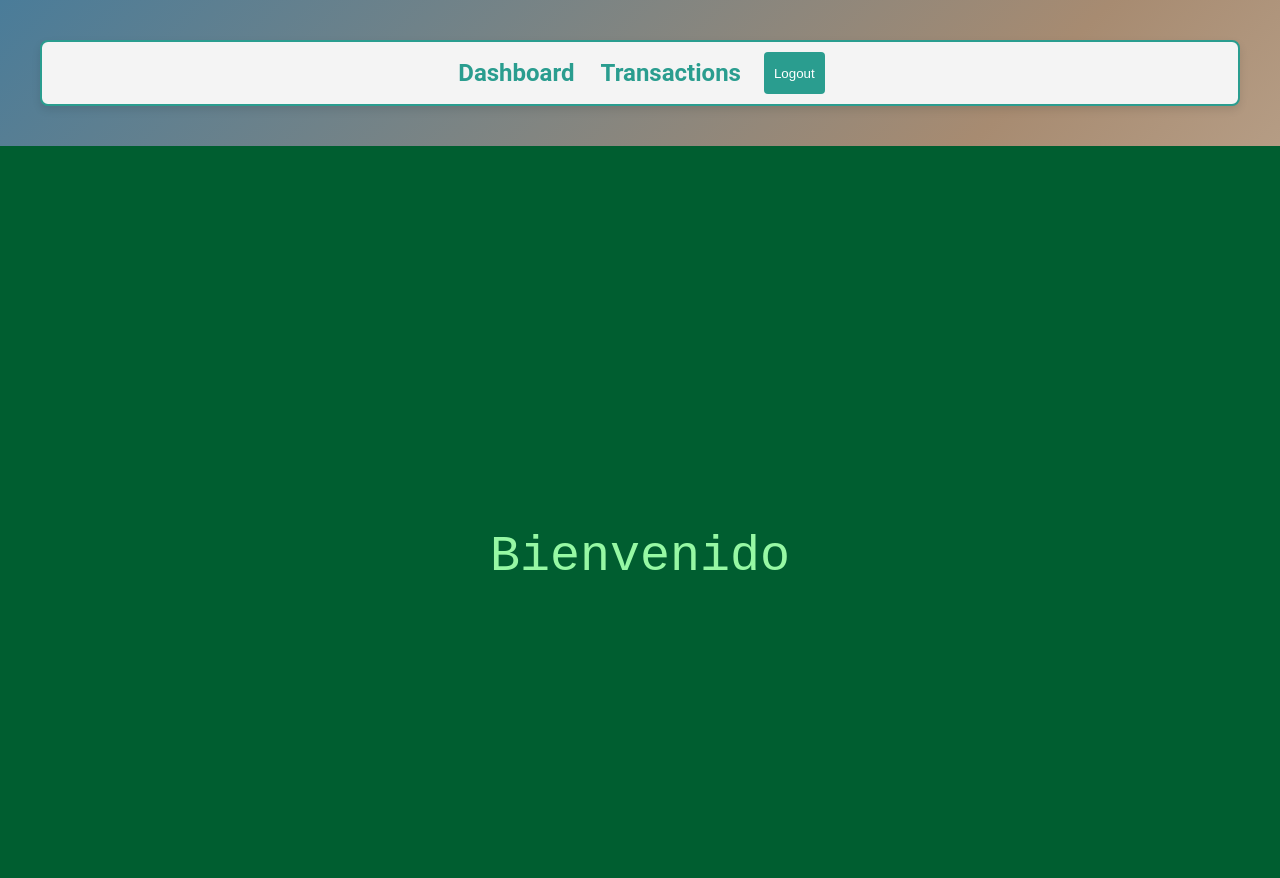
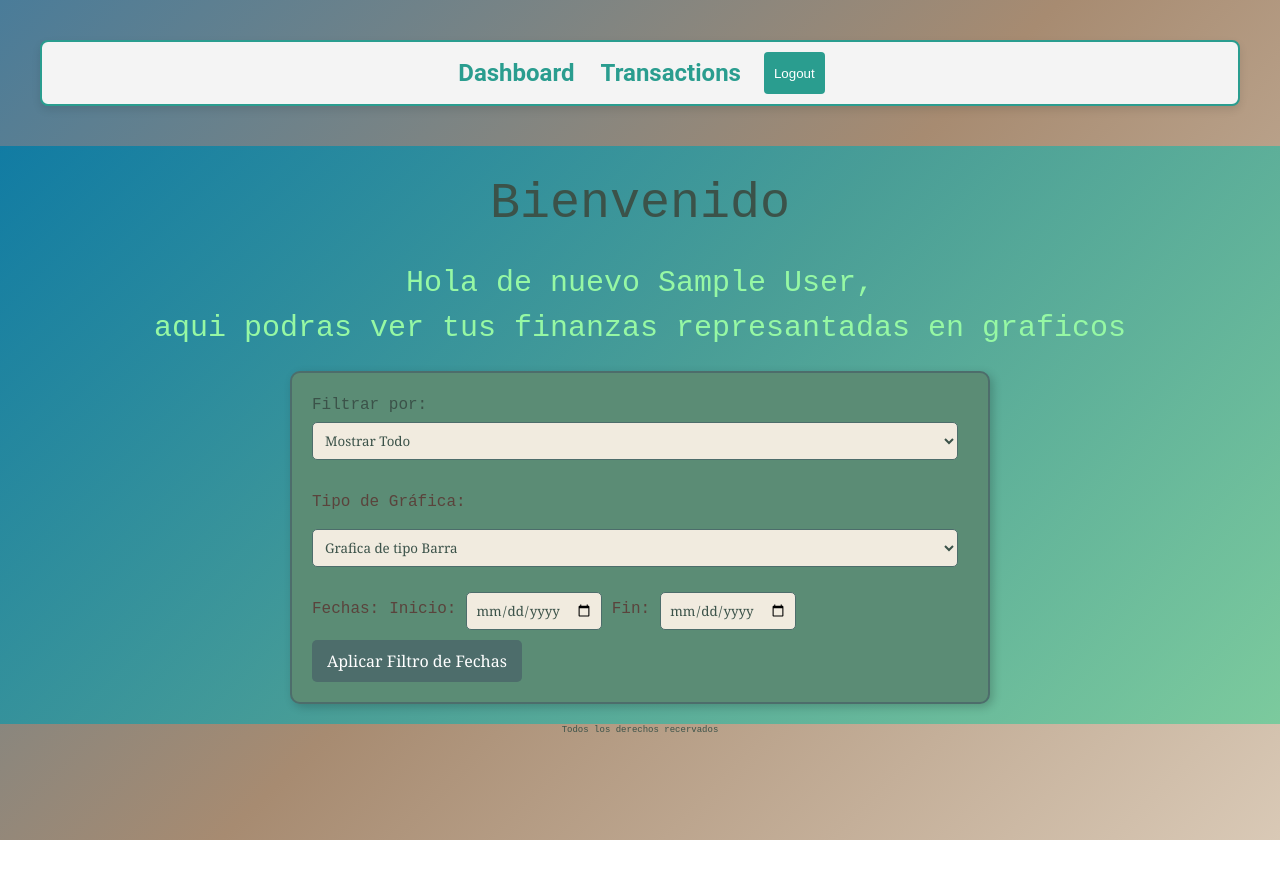
Before and after one commit to JoCh08/Finanzas-personales, a Vue app: page / in a window 1280 px wide. Shown: the top 878 px of the page. After the commit the page ends 840 px from the top, so only its background shows below. Built offline with nearby package versions, Linux system fonts and the light colour scheme; no server answers; the database is empty; sample sign-in values are in the browser's storage.

Commit message:
implementacion de filtros y grafica  varias se espera corregir varios errores en el siguiente commit y posiblemente ultimo

```diff
--- a/src/components/Auth.vue
+++ b/src/components/Auth.vue
@@ -125,7 +125,8 @@
     margin: auto;
     text-align: center;
     padding: 2rem;
-    background-color: #507b71; /* Azul jade suave */
+    background-color: rgba(80, 123, 113, 0.6);
+ /* Azul jade suave */
     border-radius: 10px;
     box-shadow: 0 4px 10px rgba(0, 0, 0, 0.3);
     color: #f4f1ea; /* Texto en color claro */
--- a/src/components/AuthAnimacion.vue
+++ b/src/components/AuthAnimacion.vue
@@ -178,10 +178,13 @@ export default {
 .animacion-graficos {
     display: none;
 
+
 }
 @media (min-width: 768px ) {
     .animacion-graficos {
         display: block;
+
+    background: linear-gradient(to right, #d7ccc8, #ffe0b2);
 
     }
 }
--- a/src/components/Dashboard.vue
+++ b/src/components/Dashboard.vue
@@ -8,18 +8,27 @@ import { onAuthStateChanged } from "firebase/auth";
 import BarChart from "../components/BarChart.vue"; // Componente para mostrar el gráfico de barras
 import { auth } from "@/firebase"; // Importación de la autenticación de Firebase
 
+const { user } = useAuth()
+
+const filterType = ref("all");
+const chartType = ref("bar");
+const startDate = ref("");
+const endDate = ref("");
+
 // Estado reactivo para almacenar los datos del gráfico
 const chartData = ref({
+    filterTypedata: filterType ,
+    chartTypedata: chartType,
     labels: [], // Fechas únicas en el eje X
     datasets: [
         {
             label: "Gastos",
-            backgroundColor: "rgb(255, 99, 132)",
+            backgroundColor: "rgb(0, 123, 167)", // Azul jade fuerte
             data: [] // Total de gastos por cada fecha en `labels`
         },
         {
             label: "Ingresos",
-            backgroundColor: "rgb(54, 162, 235)",
+            backgroundColor: "rgb(102, 204, 153)", // Verde jade suave
             data: [] // Total de ingresos por cada fecha en `labels`
         }
     ]
@@ -28,6 +37,25 @@ const chartData = ref({
 // Inicializar la base de datos de Firebase
 const db = getDatabase();
 
+
+
+const collectData = () => {
+    console.log("Filter Type:" + filterType.value);
+    console.log("Chart Type:" + chartType.value);
+    console.log("Start Date:" + startDate.value);
+    console.log("End Date:" + endDate.value);
+
+    if (startDate.value && endDate.value) {
+        if (startDate.value > endDate.value) {
+            console.log("La fecha de inicio no puede ser mayor a la fecha de fin");
+            alert("La fecha de inicio no puede ser mayor a la fecha de fin");
+            return;
+        }
+    }
+
+    fetchData(user.value.uid);
+};
+
 const fetchData = (userUid) => {
     const transactionsRef = dbRef(db, `transactions/${userUid}`);
 
@@ -35,63 +63,58 @@ const fetchData = (userUid) => {
         const data = snapshot.val();
         if (!data) return console.log("No hay datos");
 
-        // Objeto para agrupar los totales de ingresos y gastos por fecha
-        const groupedData = {};
+        // Resetear los datos del gráfico
+        chartData.value.labels = [];
+        chartData.value.datasets[0].data = []; // Gastos
+        chartData.value.datasets[1].data = []; // Ingresos
 
-        // Recorrer cada transacción y agrupar por fecha
+        let currentFecha = null; // Fecha actual en el recorrido
+        let sumGastos = 0; // Suma acumulada de gastos para la fecha actual
+        let sumIngresos = 0; // Suma acumulada de ingresos para la fecha actual
+
+        // Recorrer los datos transaccionales
         for (const key in data) {
             const { type, amount, date } = data[key];
             const formattedDate = new Date(date).toISOString().slice(0, 10); // Formato 'YYYY-MM-DD'
 
-            // Inicializar la fecha en `groupedData` si no existe
-            if (!groupedData[formattedDate]) {
-                groupedData[formattedDate] = { ingresos: 0, gastos: 0 };
+            // Si cambia la fecha, guardar los resultados y resetear acumuladores
+            if (currentFecha !== formattedDate) {
+                if (currentFecha) {
+                    // Agregar datos acumulados para la fecha anterior
+                    chartData.value.labels.push(currentFecha);
+                    chartData.value.datasets[0].data.push(sumGastos); // Gastos
+                    chartData.value.datasets[1].data.push(sumIngresos); // Ingresos
+                }
+
+                // Actualizar la nueva fecha y resetear acumuladores
+                currentFecha = formattedDate;
+                sumGastos = 0;
+                sumIngresos = 0;
             }
 
-            // Sumar el monto en ingresos o gastos según el tipo de transacción
-            if (type === 'ingresos') {
-                groupedData[formattedDate].ingresos += amount;
-            } else if (type === 'gasto') {
-                groupedData[formattedDate].gastos += amount;
+            // Sumar los valores según el tipo de transacción
+            if (type === "ingresos") {
+                sumIngresos += amount;
+            } else if (type === "gasto") {
+                sumGastos += amount;
             }
         }
 
-        // Convertir `groupedData` a arreglos para `chartData`
-        const labels = [];
-        const ingresos = [];
-        const gastos = [];
+        // Agregar la última fecha y sus acumulados
+        if (currentFecha) {
+            chartData.value.labels.push(currentFecha);
+            chartData.value.datasets[0].data.push(sumGastos); // Gastos
+            chartData.value.datasets[1].data.push(sumIngresos); // Ingresos
+        }
 
-        // Ordenar las fechas y llenar los datos
-        Object.keys(groupedData)
-            .sort((a, b) => new Date(a) - new Date(b))
-            .forEach(date => {
-                labels.push(date); // Añadir cada fecha única
-                ingresos.push(groupedData[date].ingresos); // Total de ingresos para la fecha
-                gastos.push(groupedData[date].gastos); // Total de gastos para la fecha
-            });
-
-        // Actualizar `chartData` para el gráfico
-        chartData.value = {
-            labels, // Fechas únicas en orden cronológico
-            datasets: [
-                {
-                    label: "Gastos",
-                    backgroundColor: "rgb(255, 99, 132)",
-                    data: gastos
-                },
-                {
-                    label: "Ingresos",
-                    backgroundColor: "rgb(54, 162, 235)",
-                    data: ingresos
-                }
-            ]
-        };
+        console.log("Datos del gráfico generados:", chartData.value);
     });
 };
 
 
+
 // Ejecutar `fetchData` cuando el componente se monta, después de verificar la autenticación del usuario
-onMounted(() => {
+onMounted(() => {//onMounted es un hook que se ejecuta cuando el componente se monta
     onAuthStateChanged(auth, (user) => {
         if (user) {
             fetchData(user.uid); // Llamar a `fetchData` con el UID del usuario
@@ -100,17 +123,65 @@ onMounted(() => {
         }
     });
 });
+
+
+
+
+
 </script>
 
 
 <template>
+
 <div class="dash">
+    <div class=" dash-text" >
+        <h1 class="title-dash"> Bienvenido </h1>
 
-    <h1 class="title-dash"> Bienvenido</h1>
-    <h2 v-if="user" class="title-dash-user ">Es un gusto saludarte, {{ user.displayName }} <br> <span> aqui encontraras todo sobre tus finanzas</span>  </h2>
+        <h2 v-if="user" class="title-dash-user ">Hola de nuevo  {{ user.displayName }},  <br> aqui podras ver tus finanzas represantadas en graficos </h2>
+
+    </div>
+
+    <div class="opciones">
+
+        <div class="filter-options flex">
+            <label for="filterType">Filtrar por:</label>
+            <select id="filterType" v-model="filterType">
+                <option value="all">Mostrar Todo</option>
+                <option value="gastos">Mostrar Gastos</option>
+                <option value="ingresos">Mostrar Ingresos</option>
+            </select>
+        </div>
+
+    <div class="chart-options flex" >
+        <label for="chartType">Tipo de Gráfica: <br>
+        </label>
+        <select id="chartType" v-model="chartType">
+            <option value="bar">Grafica de tipo Barra</option>
+            <option value="line">Grafica de tipo Línea</option>
+            <option value="pie">Grafica de tipo Pastel</option>
+
+        </select>
+    </div>
+
+    <div class="date-filters">
+         <label for="filterType">Fechas:</label>
+        <label for="startDate"> Inicio:</label>
+
+        <input type="date" id="startDate" v-model="startDate" />
+        <label for="endDate"> Fin:</label>
+        <input type="date" id="endDate" v-model="endDate" />
+
+    </div>
+
+    <button class="vintage-button" @click="collectData">Aplicar Filtro de Fechas</button>
+</div>
 
     <div class="graf-dash"  v-if="chartData && chartData.labels.length > 0">
-        <BarChart :chartData="chartData" />
+        <BarChart
+        :chartData="chartData"
+
+
+        />
     </div>
 
 
@@ -119,40 +190,144 @@ onMounted(() => {
 </div>
 
 
-
+<footer> Todos los derechos recervados </footer>
 </template>
 
 <style scoped>
+    .flex {
+        display: flex;
+        flex-direction: column;
+    }
 
     .title-dash {
         text-align: center;
         margin-top: 2rem;
         font-size: 5rem;
+        color: #3b5249; /* Verde jade oscuro */
     }
+
     .title-dash-user {
         text-align: center;
         margin-top: 2rem;
         font-size: 3rem;
     }
+    .title-dash-user h2 {
+        color: #4d6d6b; /* Azul jade apagado */
+        font-weight: bold;
+    }
 
     .title-dash-user span {
         text-align: center;
-
         font-size: 2rem;
+        color: #5a433c; /* Marrón oscuro vintage */
     }
 
     .graf-dash {
         width: 80%;
-        margin: 0 auto;
+        margin: 2rem auto;
+        background: radial-gradient(circle, rgba(240, 234, 214, 1) 0%, rgba(91, 141, 119, 1) 50%, rgba(77, 109, 107, 1) 100%);
+        box-shadow: 2px 8px 10px rgba(0, 0, 0, 0.2);
+        border-radius: 8px;
     }
 
     .dash {
         display: flex;
         flex-direction: column;
-        background-color: #005e30;
-        height: 100vh;
+        height: auto;
         justify-content: center;
-        justify-content: center;
+        align-items: center;
+        background: linear-gradient(135deg, rgba(0, 123, 167, 0.8), rgba(102, 204, 153, 0.8));
     }
 
+    footer {
+        text-align: center;
+        font-size: 0.9rem;
+        color: #3b5249; /* Verde jade oscuro */
+    }
+
+    .opciones {
+        background-color: #5b8c75; /* Verde jade oscuro */
+        border: 2px solid #4d6d6b; /* Azul jade apagado */
+        border-radius: 10px;
+        padding: 20px;
+        margin: 20px auto;
+        width: 90%;
+        box-shadow: 3px 3px 10px rgba(0, 0, 0, 0.2); /* Sombra más marcada */
+    }
+
+    @media (min-width: 768px) {
+        .opciones {
+            max-width: 70rem;
+        }
+    }
+
+    .opciones label {
+        font-size: 16px;
+        color: #3b5249; /* Verde jade oscuro */
+        margin-right: 15px;
+    }
+
+    .chart-options label {
+        display: inline-block;
+        margin: 10px 0;
+        color: #5a433c; /* Marrón oscuro vintage */
+    }
+
+    input[type="radio"] {
+        margin-right: 5px;
+    }
+
+    select,
+    input[type="date"] {
+        font-family: 'Georgia', serif;
+        padding: 8px;
+        border: 1px solid #4d6d6b; /* Azul jade apagado */
+        border-radius: 5px;
+        background-color: #f1ebdf; /* Fondo cálido claro */
+        color: #3b5249; /* Verde jade oscuro */
+        margin-right: 10px;
+        margin-top: 5px;
+    }
+
+    .vintage-button {
+        background-color: #4d6d6b; /* Azul jade apagado */
+        color: #ffffff;
+        border: none;
+        padding: 10px 15px;
+        border-radius: 5px;
+        cursor: pointer;
+        font-family: 'Georgia', serif;
+        font-size: 16px;
+        margin-top: 10px;
+        transition: background-color 0.3s, transform 0.2s;
+    }
+
+    .vintage-button:hover {
+        background-color: #3b5249; /* Verde jade oscuro */
+        color: #f1ebdf; /* Fondo cálido claro */
+        transform: translateY(-2px); /* Efecto sutil al pasar el cursor */
+    }
+
+    .chart-options {
+        margin-top: 20px;
+    }
+
+    .date-filters label {
+        display: inline-block;
+        margin-right: 10px;
+        margin-top: 10px;
+        color: #5a433c; /* Marrón oscuro vintage */
+    }
+
+    .date-filters {
+        margin-top: 20px;
+        display: flex;
+        flex-direction: column;
+    }
+
+    @media (min-width: 768px) {
+        .date-filters {
+            flex-direction: row;
+        }
+    }
 </style>
```
Also changed, not shown: src/components/BarChart.vue (+98 -49 lines).
